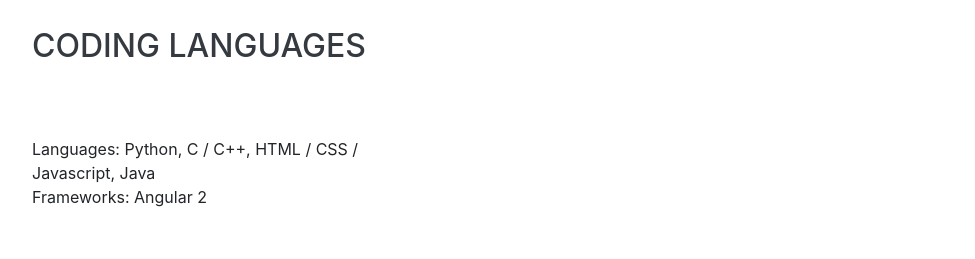
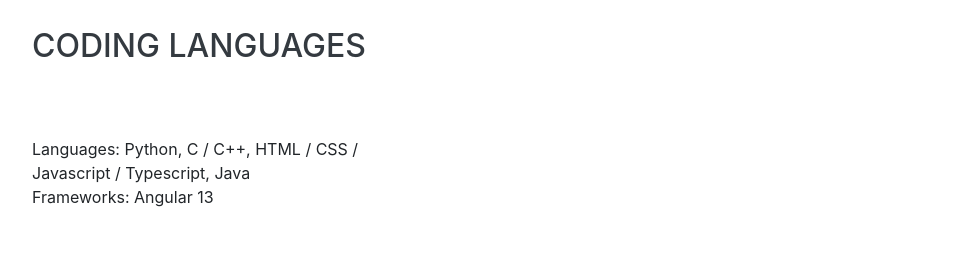
Before and after one commit to jarr1357/jarr1357.github.io, a website with bundled scripts: page index.html in a window 1280 px wide. Shown: the part 3980-4239 px from the top of the page, without its empty margins (288-1263 px from the left). Built offline with nearby package versions, Linux system fonts and the light colour scheme; a web font is replaced by a local one.

Commit message:
Coding Languages Update
Updated the coding languages

```diff
--- a/index.html
+++ b/index.html
@@ -211,8 +211,8 @@
       <div class="w-100" id="lang" id="coding">
         <h2 class="mb-5">Coding Languages</h2>
         <br>
-        <div class="inner">Languages: Python, C / C++, HTML / CSS / Javascript, Java</div>
-        <div class="inner">Frameworks: Angular 2</div>
+        <div class="inner">Languages: Python, C / C++, HTML / CSS / Javascript / Typescript, Java</div>
+        <div class="inner">Frameworks: Angular 13</div>
       </div>
 
     </section>
```
